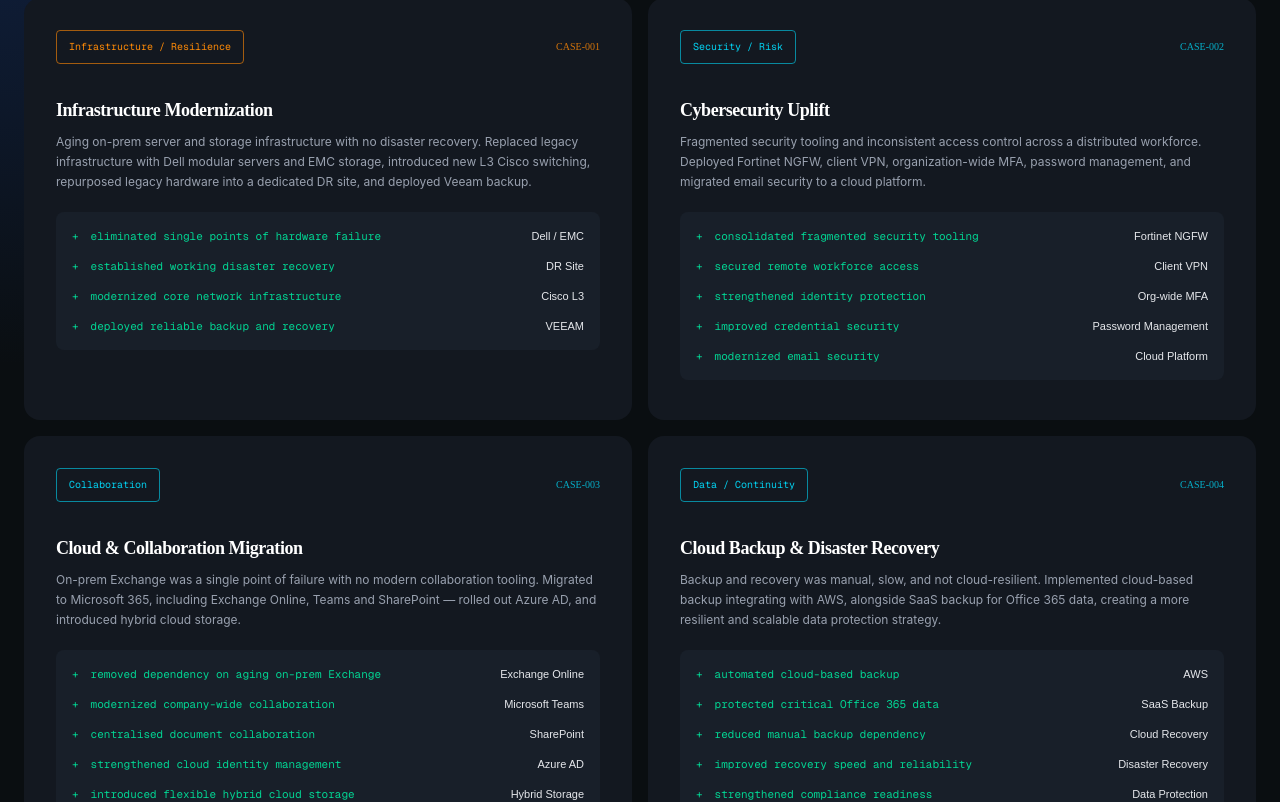
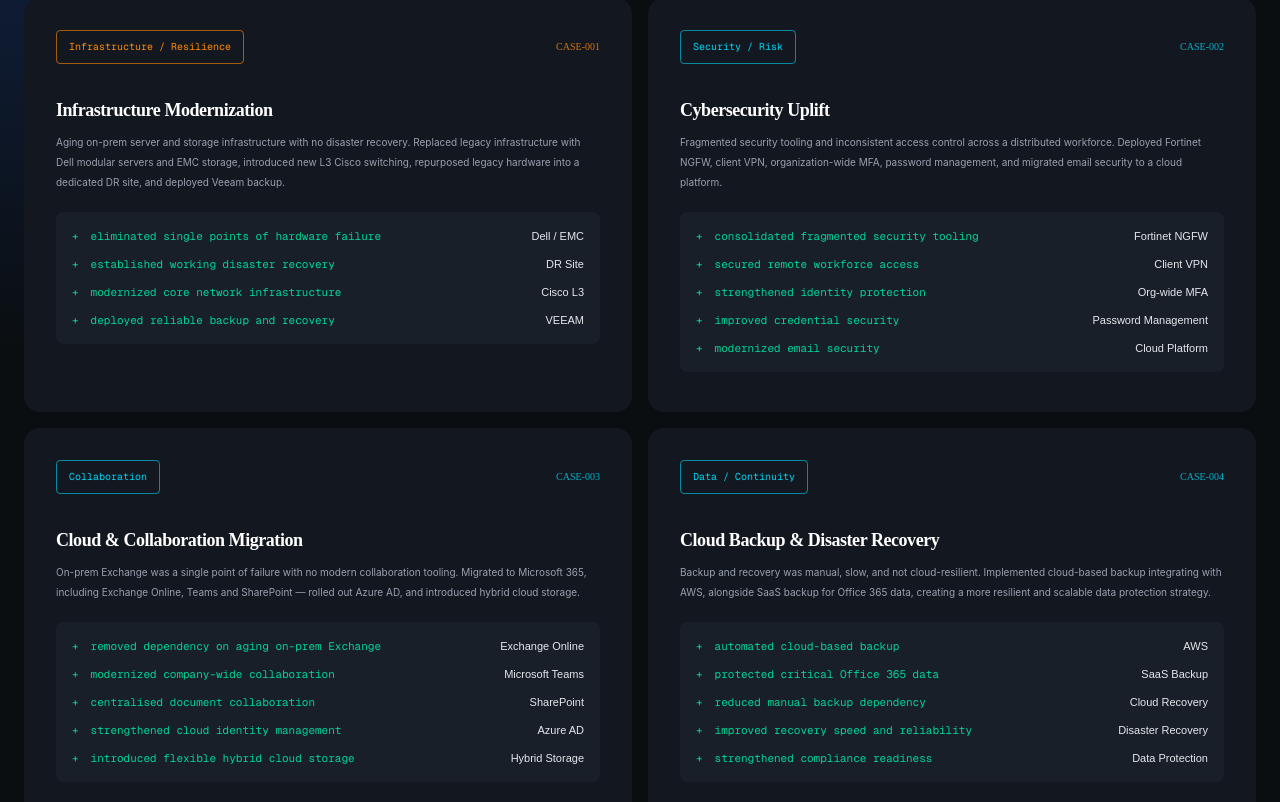
Before and after one commit to shihab-bhuiya/First-intern-Task, a Next.js app: page / in a window 1280 px wide. Shown: the part 2279-3081 px from the top of the page. Built offline with nearby package versions, Linux system fonts and the light colour scheme.

Commit message:
refactor: adjust font size and spacing in CaseFile component for improved readability

```diff
--- a/src/components/CaseFile.tsx
+++ b/src/components/CaseFile.tsx
@@ -188,7 +188,7 @@ export default function CaseFiles() {
                 </h3>
 
                 {/* Description */}
-                <p className="mt-2 font-['Inter'] text-[12px] leading-5 text-gray-400">
+                <p className="mt-2 font-['Inter'] text-[10px]  leading-5 text-gray-400">
                   {item.description}
                 </p>
 
@@ -217,7 +217,7 @@ export default function CaseFiles() {
                 >
                   <div className="overflow-hidden">
                     <div className="flex flex-1 flex-col justify-center rounded-lg bg-[#181f29] p-4">
-                      <ul className="space-y-3.5">
+                      <ul className="space-y-3">
                         {item.results.map(([result, technology]) => (
                           <li
                             key={result}
```
